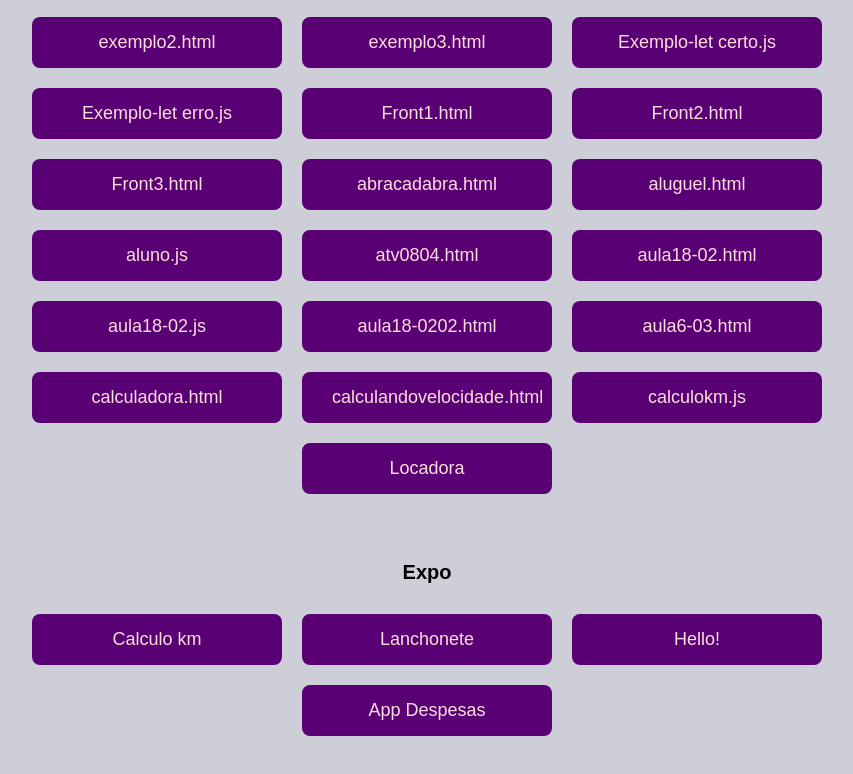
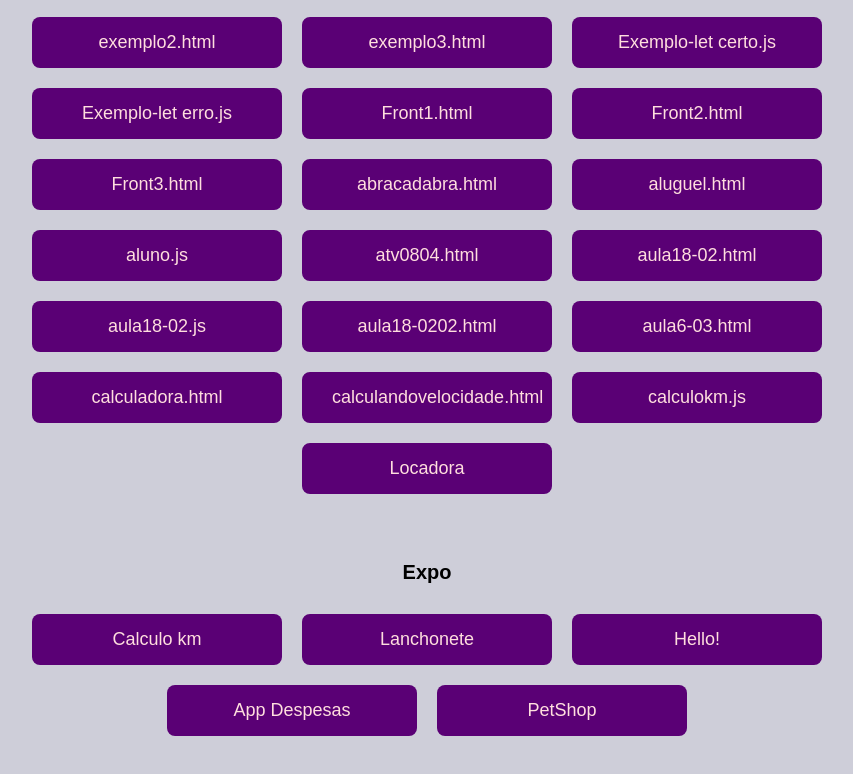
Before and after one commit to JuliaGabrielaCavalcanti/atividadesrobson, a plain HTML site: page principal.html in a window 1280 px wide. Shown: the part 1142-1916 px from the top of the page, without its empty margins (213-1066 px from the left). Drawn offline with Linux system fonts and the light colour scheme.

Commit message:
Update principal.html

```diff
--- a/principal.html
+++ b/principal.html
@@ -137,6 +137,7 @@
                 <button class="button" onclick="window.location.href='https://snack.expo.dev/@m1rell4r1/445bb2'">Lanchonete</button>
                 <button class="button" onclick="window.location.href='https://snack.expo.dev/@juliagabriela/helloo'">Hello!</button>
                 <button class="button" onclick="window.location.href='https://snack.expo.dev/@juliagabriela/despesas'">App Despesas</button>
+                 <button class="button" onclick="window.location.href='https://snack.expo.dev/@juliagabriela/43f674?platform=web&authuser=0'">PetShop</button>
             </div>
         </div>
 
```
